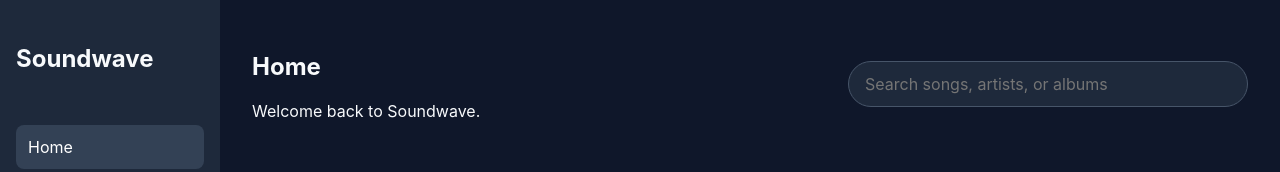
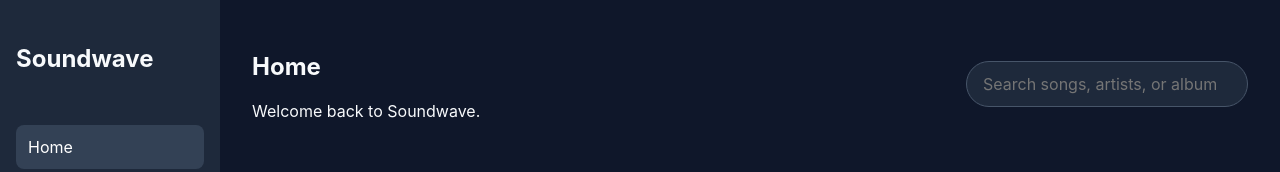
Before and after one commit to tricar534/Soundwave, a React (Vite) app in the folder frontend/: page / in a window 1280 px wide. Shown: the top 172 px of the page. Built offline with nearby package versions, Linux system fonts and the light colour scheme.

Commit message:
Update HomePage.jsx
Replace header code with reusable PageHeader component.

```diff
--- a/frontend/src/pages/HomePage.jsx
+++ b/frontend/src/pages/HomePage.jsx
@@ -1,4 +1,6 @@
+import PageHeader from "../components/PageHeader";
 import MediaCard from "../components/MediaCard";
+
 
 const recentlyPlayed = [
   {
@@ -27,19 +29,18 @@ const recentlyPlayed = [
 function HomePage() {
   return (
     <div className="page">
-      <header className="page-header">
-        <div>
-          <h2>Home</h2>
-          <p>Welcome back to Soundwave.</p>
-        </div>
-
+      <PageHeader
+        title="Home"
+        description="Welcome back to Soundwave."
+      >
         <input
           className="search-input"
           type="search"
           placeholder="Search songs, artists, or albums"
           aria-label="Search music"
         />
-      </header>
+      </PageHeader>
+
 
       <section>
         <h2>Recently Played</h2>
```
